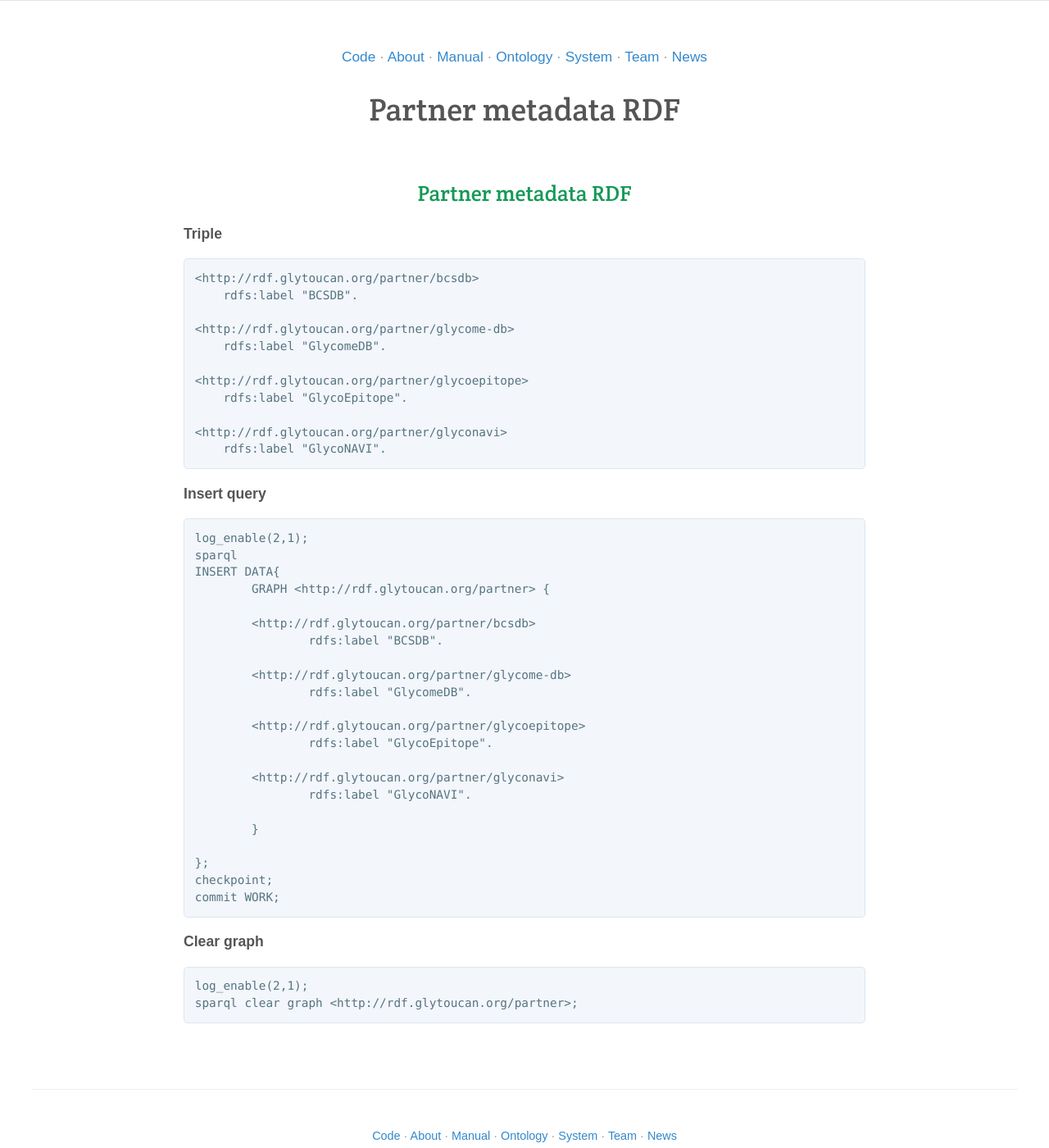
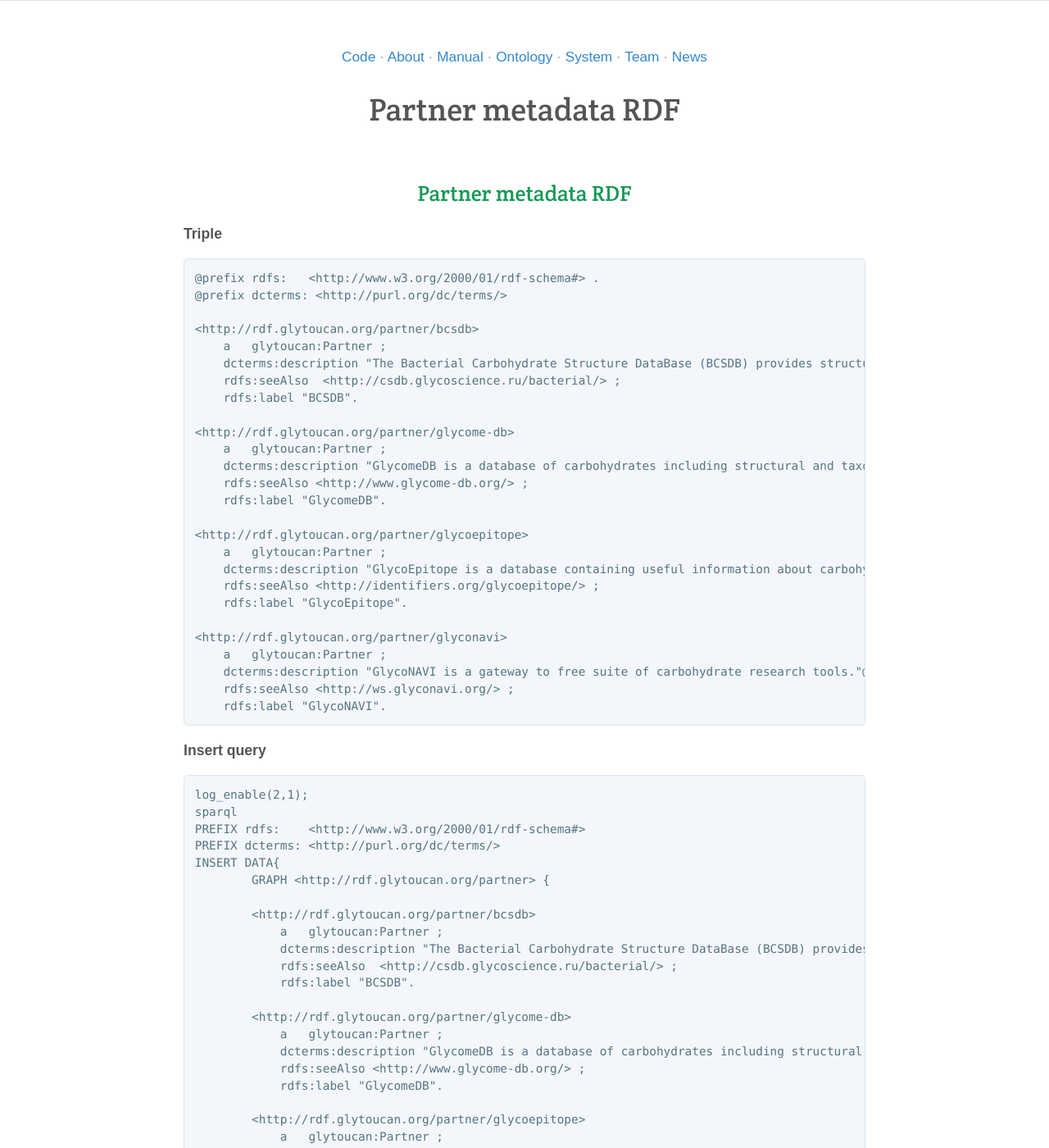
Before and after one commit to glytoucan/glytoucan, a Jekyll site: the page built from system/rdf/partnerMetadataRdf.md, in a window 1280 px wide and 1400 px high. Shown: the whole window at 82% size. Built offline with Jekyll 4.4.1, drawn with Linux system fonts in a browser that asks for light colours; nearby versions of some CDN libraries; some of the changed text lies outside the part shown.

Commit message:
fixed partner metadata doc

````diff
--- a/system/rdf/partnerMetadataRdf.md
+++ b/system/rdf/partnerMetadataRdf.md
@@ -12,16 +12,31 @@
 **Triple**
 
 ```
+@prefix rdfs:   <http://www.w3.org/2000/01/rdf-schema#> .
+@prefix dcterms: <http://purl.org/dc/terms/>
+
 <http://rdf.glytoucan.org/partner/bcsdb>
+    a   glytoucan:Partner ;
+    dcterms:description "The Bacterial Carbohydrate Structure DataBase (BCSDB) provides structural, bibliographic, taxonomic, NMR spectroscopic and other information on bacterial carbohydrates."@en ;
+    rdfs:seeAlso  <http://csdb.glycoscience.ru/bacterial/> ;
     rdfs:label "BCSDB".
 
 <http://rdf.glytoucan.org/partner/glycome-db>
+    a   glytoucan:Partner ;
+    dcterms:description "GlycomeDB is a database of carbohydrates including structural and taxonomic data."@en ;
+    rdfs:seeAlso <http://www.glycome-db.org/> ;
     rdfs:label "GlycomeDB".
 
 <http://rdf.glytoucan.org/partner/glycoepitope>
+    a   glytoucan:Partner ;
+    dcterms:description "GlycoEpitope is a database containing useful information about carbohydrate antigens (glyco-epitopes) and the antibodies (polyclonal or monoclonal) that can be used to analyze their expression."@en ;
+    rdfs:seeAlso <http://identifiers.org/glycoepitope/> ;
     rdfs:label "GlycoEpitope".
 
 <http://rdf.glytoucan.org/partner/glyconavi>
+    a   glytoucan:Partner ;
+    dcterms:description "GlycoNAVI is a gateway to free suite of carbohydrate research tools."@en ;
+    rdfs:seeAlso <http://ws.glyconavi.org/> ;
     rdfs:label "GlycoNAVI".
 ```
 
@@ -31,23 +46,35 @@
 ```
 log_enable(2,1);
 sparql
+PREFIX rdfs:    <http://www.w3.org/2000/01/rdf-schema#>
+PREFIX dcterms: <http://purl.org/dc/terms/>
 INSERT DATA{
         GRAPH <http://rdf.glytoucan.org/partner> {
 
         <http://rdf.glytoucan.org/partner/bcsdb>
-                rdfs:label "BCSDB".
+            a   glytoucan:Partner ;
+            dcterms:description "The Bacterial Carbohydrate Structure DataBase (BCSDB) provides structural, bibliographic, taxonomic, NMR spectroscopic and other information on bacterial carbohydrates."@en ;
+            rdfs:seeAlso  <http://csdb.glycoscience.ru/bacterial/> ;
+            rdfs:label "BCSDB".
 
         <http://rdf.glytoucan.org/partner/glycome-db>
-                rdfs:label "GlycomeDB".
+            a   glytoucan:Partner ;
+            dcterms:description "GlycomeDB is a database of carbohydrates including structural and taxonomic data."@en ;
+            rdfs:seeAlso <http://www.glycome-db.org/> ;
+            rdfs:label "GlycomeDB".
 
         <http://rdf.glytoucan.org/partner/glycoepitope>
-                rdfs:label "GlycoEpitope".
+            a   glytoucan:Partner ;
+            dcterms:description "GlycoEpitope is a database containing useful information about carbohydrate antigens (glyco-epitopes) and the antibodies (polyclonal or monoclonal) that can be used to analyze their expression."@en ;
+            rdfs:seeAlso <http://identifiers.org/glycoepitope/> ;
+            rdfs:label "GlycoEpitope".
 
         <http://rdf.glytoucan.org/partner/glyconavi>
-                rdfs:label "GlycoNAVI".
-
+            a   glytoucan:Partner ;
+            dcterms:description "GlycoNAVI is a gateway to free suite of carbohydrate research tools."@en ;
+            rdfs:seeAlso <http://ws.glyconavi.org/> ;
+            rdfs:label "GlycoNAVI".
         }
-
 };
 checkpoint;
 commit WORK;
````
